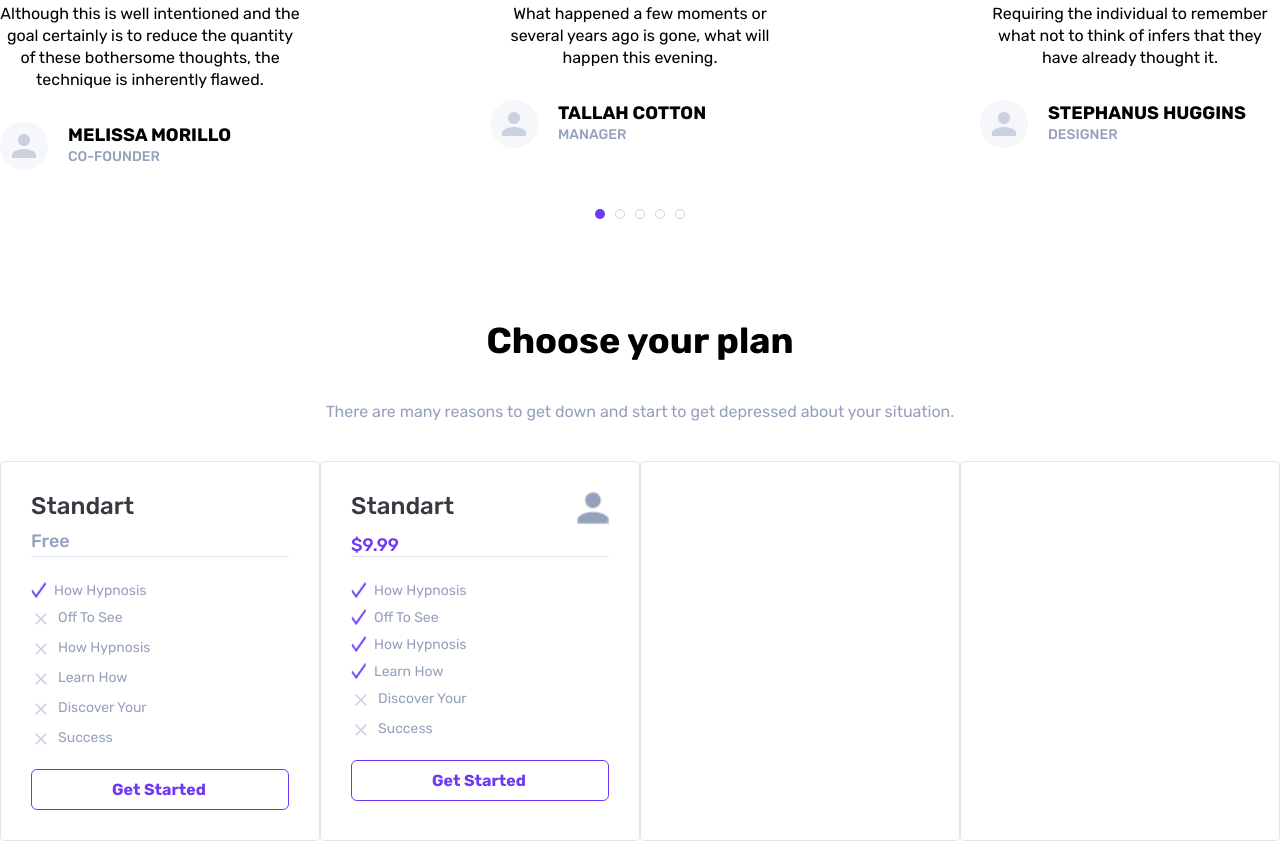
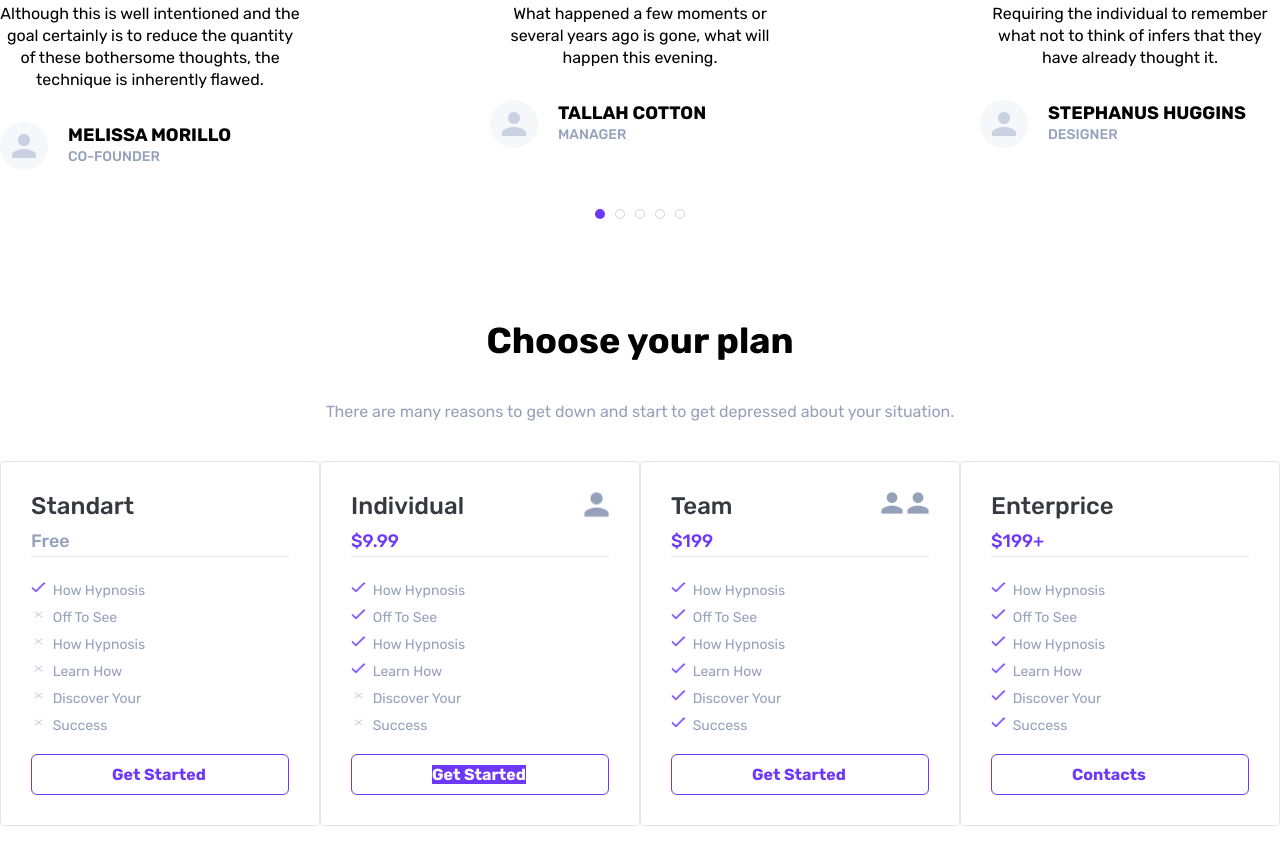
Before and after one commit to AslanSoft/New-Repo, a plain HTML site: page index.html in a window 1280 px wide. Shown: the part 2325-3166 px from the top of the page. Drawn offline with Linux system fonts and the light colour scheme.

Commit message:
New Change

```diff
--- a/assets/style/style.css
+++ b/assets/style/style.css
@@ -489,8 +489,8 @@
 }
 
 .stand__contents>.people{
-  width: 32px;
-  height: 32px;
+  width: 25px;
+  height: 25px;
 }
 
 .stand__contents>.stand__content{
@@ -507,3 +507,9 @@
   font-size: 18px;
   color: #6E38F7;
 }
+
+.buttonbox>.get{
+
+  color: #fff;
+  background: #6E38F7;
+}
--- a/index.html
+++ b/index.html
@@ -9,7 +9,7 @@
         integrity="sha512-Evv84Mr4kqVGRNSgIGL/F/aIDqQb7xQ2vcrdIwxfjThSH8CSR7PBEakCr51Ck+w+/U6swU2Im1vVX0SVk9ABhg=="
         crossorigin="anonymous" referrerpolicy="no-referrer" />
     <meta name="author" content="added nimadir">
-    <title>Document</title>
+    <title>Choice Your Destiny</title>
 </head>
 
 <body>
@@ -230,27 +230,27 @@
                             <p class="free__content">Free</p>
                         </div>
                         <li class="trafic__item">
-                            <img src="./assets/img/x.png" alt="it's corrected icon">
+                            <img src="./assets/img/x.png" alt="it's corrected icon" width="14.66" height="11.17">
                             <p>How Hypnosis</p>
                         </li>
                         <li class="trafic__item">
-                            <img src="./assets/img/Close.png" alt="it's corrected icon">
+                            <img src="./assets/img/Close.png" alt="it's corrected icon" width="14.66" height="11.17">
                             <p>Off To See </p>
                         </li>
                         <li class="trafic__item">
-                            <img src="./assets/img/Close.png" alt="it's corrected icon">
+                            <img src="./assets/img/Close.png" alt="it's corrected icon" width="14.66" height="11.17">
                             <p>How Hypnosis</p>
                         </li>
                         <li class="trafic__item">
-                            <img src="./assets/img/Close.png" alt="it's corrected icon">
+                            <img src="./assets/img/Close.png" alt="it's corrected icon" width="14.66" height="11.17">
                             <p>Learn How </p>
                         </li>
                         <li class="trafic__item">
-                            <img src="./assets/img/Close.png" alt="it's corrected icon">
+                            <img src="./assets/img/Close.png" alt="it's corrected icon" width="14.66" height="11.17">
                             <p>Discover Your </p>
                         </li>
                         <li class="trafic__item">
-                            <img src="./assets/img/Close.png" alt="it's corrected icon">
+                            <img src="./assets/img/Close.png" alt="it's corrected icon" width="14.66" height="11.17">
                             <p>Success</p>
                         </li>
                         <li class="buttonbox">
@@ -260,42 +260,116 @@
                     <ul class="traffic__column">
                         <div class="trafic__column-top">
                             <div class="stand__contents">
-                                <h4 class="stand__content">Standart</h4>
+                                <h4 class="stand__content">Individual</h4>
                                 <img src="./assets/img/people.png" alt="its people" loading="lazy" class="people">
                             </div>
                             <p class="sollary">$9.99</p>
 
                         </div>
                         <li class="trafic__item">
-                            <img src="./assets/img/x.png" alt="it's corrected icon">
+                            <img src="./assets/img/x.png" alt="it's corrected icon" width="14.66" height="11.17">
                             <p>How Hypnosis</p>
                         </li>
                         <li class="trafic__item">
-                            <img src="./assets/img/x.png" alt="it's corrected icon">
+                            <img src="./assets/img/x.png" alt="it's corrected icon" width="14.66" height="11.17">
                             <p>Off To See </p>
                         </li>
                         <li class="trafic__item">
-                            <img src="./assets/img/x.png" alt="it's corrected icon">
+                            <img src="./assets/img/x.png" alt="it's corrected icon" width="14.66" height="11.17">
                             <p>How Hypnosis</p>
                         </li>
                         <li class="trafic__item">
-                            <img src="./assets/img/x.png" alt="it's corrected icon">
+                            <img src="./assets/img/x.png" alt="it's corrected icon" width="14.66" height="11.17">
                             <p>Learn How </p>
                         </li>
                         <li class="trafic__item">
-                            <img src="./assets/img/Close.png" alt="it's corrected icon">
+                            <img src="./assets/img/Close.png" alt="it's corrected icon" width="14.66" height="11.17">
                             <p>Discover Your </p>
                         </li>
                         <li class="trafic__item">
-                            <img src="./assets/img/Close.png" alt="it's corrected icon">
+                            <img src="./assets/img/Close.png" alt="it's corrected icon" width="14.66" height="11.17">
+                            <p>Success</p>
+                        </li>
+                        <li class="buttonbox">
+                            <b class="get">Get Started</b>
+                        </li>
+                    </ul>
+                    <ul class="traffic__column">
+                        <div class="trafic__column-top">
+                            <div class="stand__contents">
+                                <h4 class="stand__content">Team</h4>
+                                <div class="team">
+                                    <img src="./assets/img/people.png" alt="its people" loading="lazy" class="people">
+                                <img src="./assets/img/people.png" alt="its people" loading="lazy" class="people">
+                                </div>
+                            </div>
+                            <p class="sollary">$199</p>
+
+                        </div>
+                        <li class="trafic__item">
+                            <img src="./assets/img/x.png" alt="it's corrected icon" class="people" loading="lazy" width="14.66" height="11.17">
+                            <p>How Hypnosis</p>
+                        </li>
+                        <li class="trafic__item">
+                            <img src="./assets/img/x.png" alt="it's corrected icon" width="14.66" height="11.17">
+                            <p>Off To See </p>
+                        </li>
+                        <li class="trafic__item">
+                            <img src="./assets/img/x.png" alt="it's corrected icon" width="14.66" height="11.17">
+                            <p>How Hypnosis</p>
+                        </li>
+                        <li class="trafic__item">
+                            <img src="./assets/img/x.png" alt="it's corrected icon" width="14.66" height="11.17">
+                            <p>Learn How </p>
+                        </li>
+                        <li class="trafic__item">
+                            <img src="./assets/img/x.png" alt="it's corrected icon" width="14.66" height="11.17">
+                            <p>Discover Your </p>
+                        </li>
+                        <li class="trafic__item">
+                            <img src="./assets/img/x.png" alt="it's corrected icon" width="14.66" height="11.17">
                             <p>Success</p>
                         </li>
                         <li class="buttonbox">
                             <b>Get Started</b>
                         </li>
                     </ul>
-                    <ul class="traffic__column"></ul>
-                    <ul class="traffic__column"></ul>
+                    <ul class="traffic__column">
+                        <div class="trafic__column-top">
+                            <div class="stand__contents">
+                                <h4 class="stand__content">Enterprice</h4>
+                            </div>
+                            <p class="sollary">$199+</p>
+
+                        </div>
+                        <li class="trafic__item">
+                            <img src="./assets/img/x.png" alt="it's corrected icon" class="people" loading="lazy" width="14.66" height="11.17">
+                            <p>How Hypnosis</p>
+                        </li>
+                        <li class="trafic__item">
+                            <img src="./assets/img/x.png" alt="it's corrected icon" width="14.66" height="11.17">
+                            <p>Off To See </p>
+                        </li>
+                        <li class="trafic__item">
+                            <img src="./assets/img/x.png" alt="it's corrected icon" width="14.66" height="11.17">
+                            <p>How Hypnosis</p>
+                        </li>
+                        <li class="trafic__item">
+                            <img src="./assets/img/x.png" alt="it's corrected icon" width="14.66" height="11.17">
+                            <p>Learn How </p>
+                        </li>
+                        <li class="trafic__item">
+                            <img src="./assets/img/x.png" alt="it's corrected icon" width="14.66" height="11.17">
+                            <p>Discover Your </p>
+                        </li>
+                        <li class="trafic__item">
+                            <img src="./assets/img/x.png" alt="it's corrected icon" width="14.66" height="11.17">
+                            <p>Success</p>
+                        </li>
+                        <li class="buttonbox">
+                            <b>Contacts</b>
+                        </li>
+                    </ul>
                  </div>
             </div>
         </section>
```
